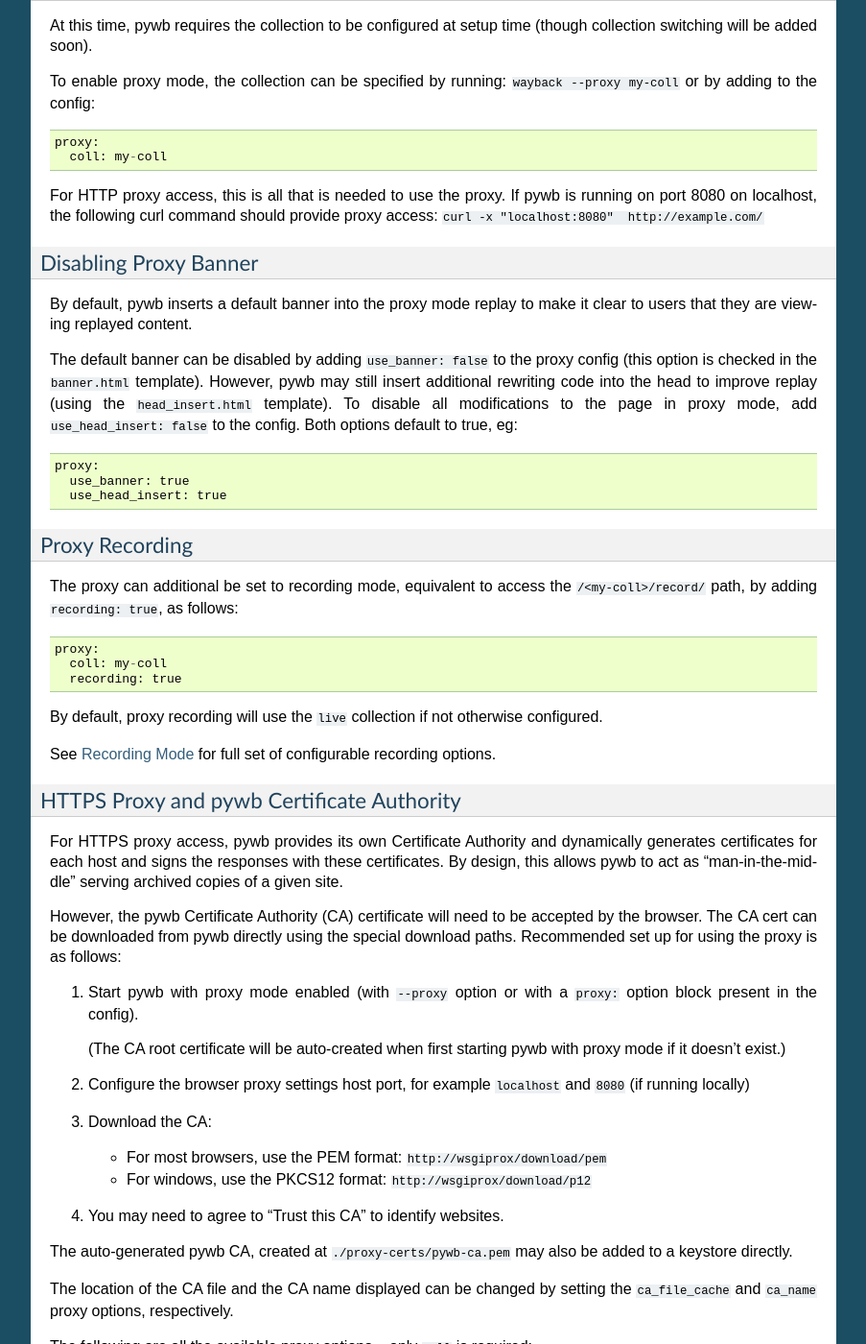
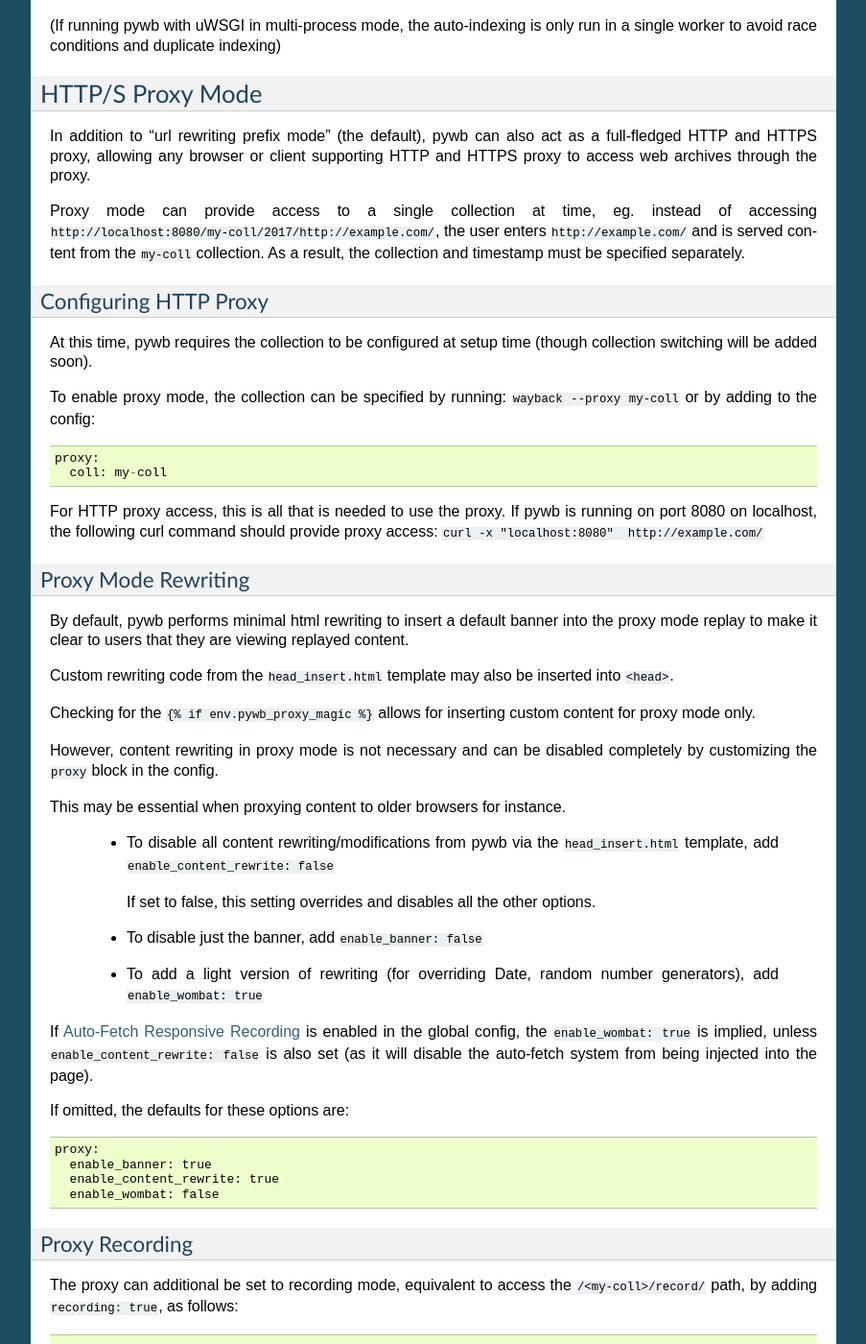
Before and after one commit to webrecorder/pywb, a Sphinx documentation site: the page built from docs/manual/configuring.rst, in a window 1280 px wide and 1400 px high, scrolled down 7235 px. Shown: the whole window at 96% size, without its empty margins (198-1101 px from the left). Built offline with Sphinx 7.4.7, drawn with Linux system fonts in a browser that asks for light colours; pages that are not in the unit, such as notebooks, are missing from menus; some of the changed text lies outside the part shown.

Commit message:
rename and docs: - rename 'use_head_insert' -> 'enable_content_rewrite' - rename 'use_banner' -> 'enable_banner' - docs: add docs for auto-fetch system, improved docs for proxy options - bump to 2.1.0 - update changelist

```diff
--- a/docs/manual/configuring.rst
+++ b/docs/manual/configuring.rst
@@ -365,6 +365,24 @@
 As a shortcut, ``recorder: live`` can also be used to specify only the ``source_coll`` option.
 
 
+.. _auto-fetch:
+
+Auto-Fetch Responsive Recording
+^^^^^^^^^^^^^^^^^^^^^^^^^^^^^^^
+
+When recording (or browsing the 'live' collection), pywb has an option to inspect and automatically fetch additional resources, including:
+
+ * Any urls found in ``<img srcset="...">`` attributes.
+
+ * Any urls within CSS ``@media`` rules.
+
+This allows pywb to better capture responsive pages, where all the resources are not directly loaded by the browser, but may be needed for future replay.
+
+The detected urls are loaded in the background using a web worker while the user is browsing the page.
+
+To enable this functionality, add ``--enable-auto-fetch`` to the command-line or ``enable_auto_fetch: true`` to the root of the ``config.yaml``
+
+
 Auto-Indexing Mode
 ------------------
 
@@ -415,19 +433,38 @@
 For HTTP proxy access, this is all that is needed to use the proxy. If pywb is running on port 8080 on localhost, the following curl command should provide proxy access: ``curl -x "localhost:8080"  http://example.com/``
 
 
-Disabling Proxy Banner
-^^^^^^^^^^^^^^^^^^^^^^
+Proxy Mode Rewriting
+^^^^^^^^^^^^^^^^^^^^
 
-By default, pywb inserts a default banner into the proxy mode replay to make it clear to users that they are viewing replayed content.
+By default, pywb performs minimal html rewriting to insert a default banner into the proxy mode replay to make it clear to users that they are viewing replayed content.
 
-The default banner can be disabled by adding ``use_banner: false`` to the proxy config (this option is checked in the ``banner.html`` template).
-However, pywb may still insert additional rewriting code into the head to improve replay (using the ``head_insert.html`` template).
-To disable all modifications to the page in proxy mode, add ``use_head_insert: false`` to the config.
-Both options default to true, eg::
+Custom rewriting code from the ``head_insert.html`` template may also be inserted into ``<head>``.
+
+Checking for the ``{% if env.pywb_proxy_magic %}`` allows for inserting custom content for proxy mode only.
+
+However, content rewriting in proxy mode is not necessary and can be disabled completely by customizing the ``proxy`` block in the config.
+
+This may be essential when proxying content to older browsers for instance.
+
+ * To disable all content rewriting/modifications from pywb via the ``head_insert.html`` template, add ``enable_content_rewrite: false``
+
+   If set to false, this setting overrides and disables all the other options.
+
+ * To disable just the banner, add ``enable_banner: false``
+
+ * To add a light version of rewriting (for overriding Date, random number generators), add ``enable_wombat: true``
+
+
+If :ref:`auto-fetch` is enabled in the global config, the ``enable_wombat: true`` is implied, unless ``enable_content_rewrite: false``
+is also set (as it will disable the auto-fetch system from being injected into the page).
+
+
+If omitted, the defaults for these options are::
 
    proxy:
-     use_banner: true
-     use_head_insert: true
+     enable_banner: true
+     enable_content_rewrite: true
+     enable_wombat: false
 
 
 Proxy Recording
@@ -479,13 +516,13 @@
     ca_name: pywb HTTPS Proxy CA
     ca_file_cache: ./proxy-certs/pywb-ca.pem
     recording: false
-    use_banner: true
-    use_head_insert: true
+    enable_banner: true
+    enable_content_rewrite: true
 
 The HTTP/S functionality is provided by the separate :mod:`wsgiprox` utility which provides HTTP/S proxy routing
 to any WSGI application.
 
-Using `wsgiprox <https://github.com/webrecorder/wsgiprox>`_, pywb sets ``FrontEndApp.proxy_route_request()`` as the proxy resolver, and this function returns the full collection path that pywb uses to route each proxy request. The default implementation returns a path to the fixed collection ``coll`` and injects content into ``<head>`` if ``use_head_insert`` is true. The default banner is inserted if ``use_banner`` is set to true.
+Using `wsgiprox <https://github.com/webrecorder/wsgiprox>`_, pywb sets ``FrontEndApp.proxy_route_request()`` as the proxy resolver, and this function returns the full collection path that pywb uses to route each proxy request. The default implementation returns a path to the fixed collection ``coll`` and injects content into ``<head>`` if ``enable_content_rewrite`` is true. The default banner is inserted if ``enable_banner`` is set to true.
 
 Extensions to pywb can override ``proxy_route_request()`` to provide custom handling, such as setting the collection dynamically or based on external data sources.
 
--- a/pywb/__init__.py
+++ b/pywb/__init__.py
@@ -1,4 +1,4 @@
-__version__ = '2.0.5'
+__version__ = '2.1.0'
 
 DEFAULT_CONFIG = 'pywb/default_config.yaml'
 
```
Also changed, not shown: CHANGES.rst (+8 -4 lines), 3 other files.
